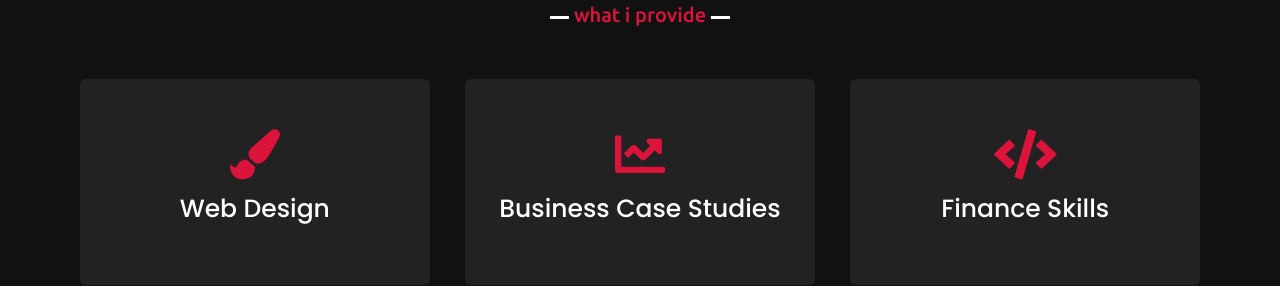
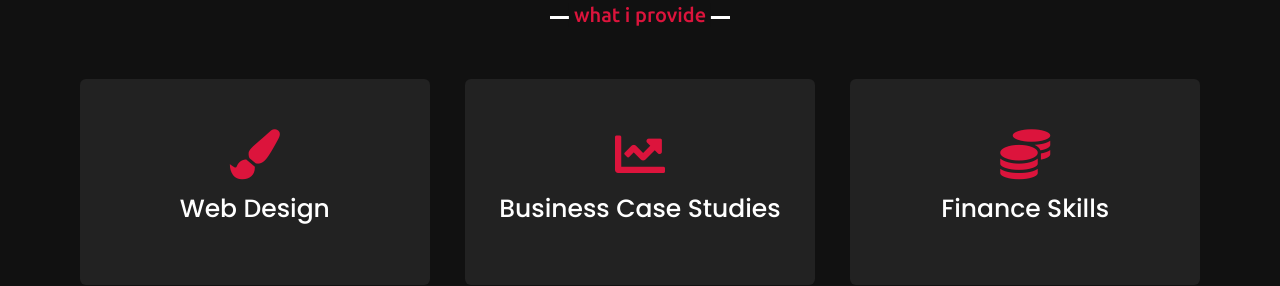
Before and after one commit to RohithGajawada45/rohithgajawada, a website: page index.html in a window 1280 px wide. Shown: the part 1680-1966 px from the top of the page. Drawn offline with nearby package versions, Linux system fonts and the light colour scheme.

Commit message:
Update index.html

```diff
--- a/index.html
+++ b/index.html
@@ -77,7 +77,7 @@
                 </div>
                 <div class="card">
                     <div class="box">
-                        <i class="fas fa-code"></i>
+                        <i class="fas fa-coins"></i>
                         <div class="text">Finance Skills</div>
                     </div>
                 </div>
```
